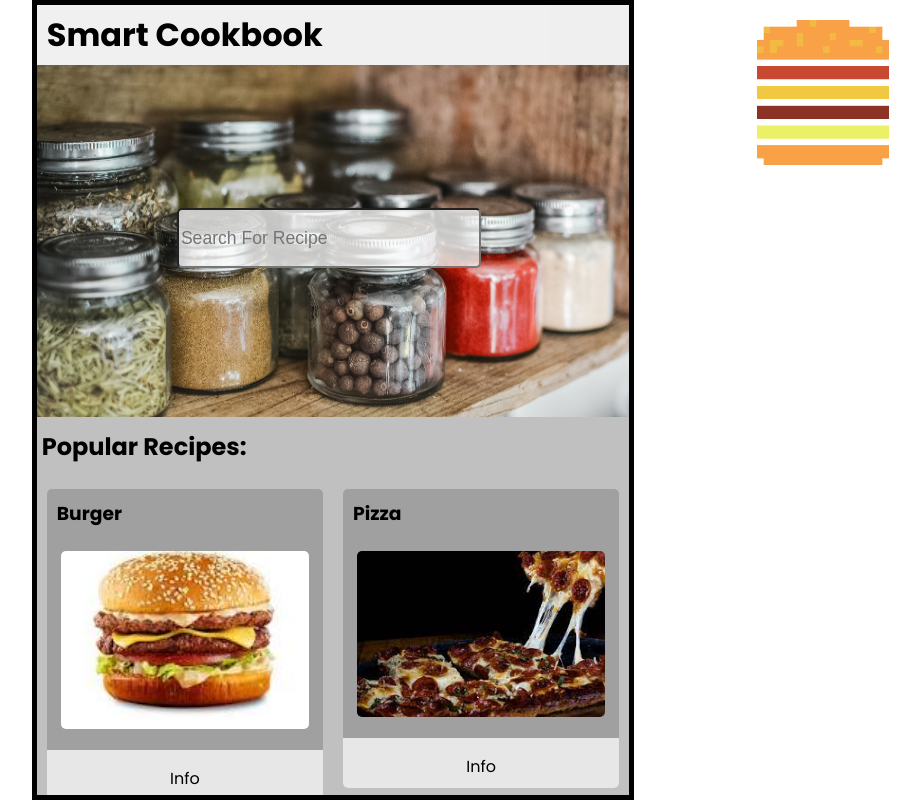
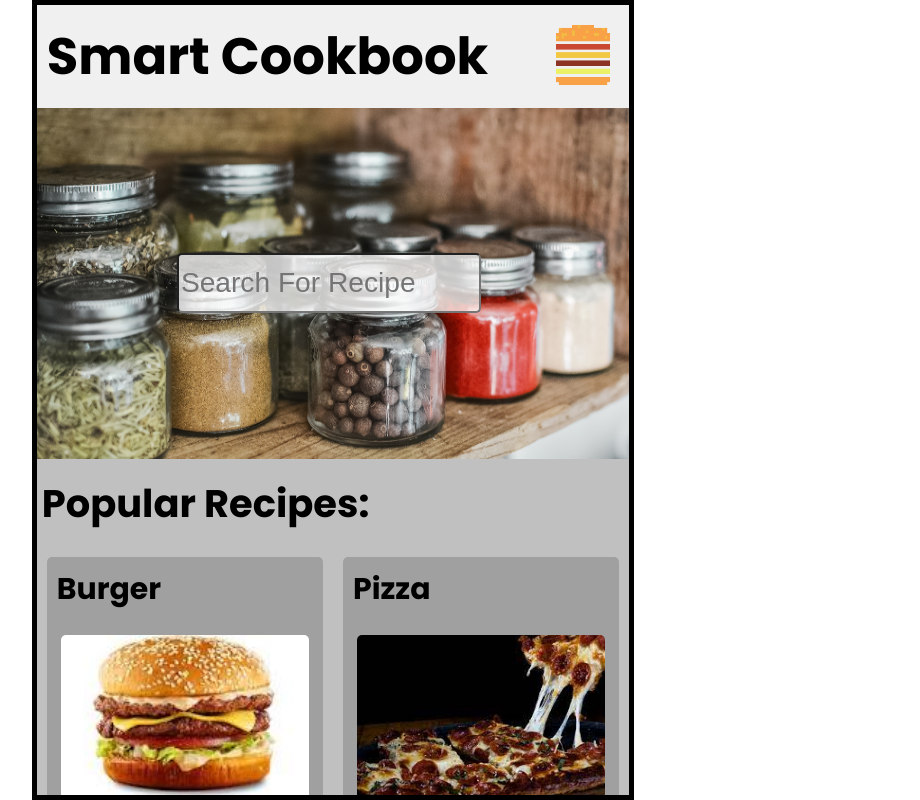
Before and after one commit to UC-KBish/CS5167-UI, a React (Vite) app in the folder Project1/SmartCookbook/: page / in a window 1280 px wide. Shown: the whole page, without its empty margins (307-1227 px from the left). Built offline with nearby package versions, Linux system fonts and the light colour scheme.

Commit message:
About to move hamburger menu to component

```diff
--- a/Project1/SmartCookbook/src/App.css
+++ b/Project1/SmartCookbook/src/App.css
@@ -1,7 +1,24 @@
-html, body {
+html,
+body {
   margin: 0;
   font-family: 'Poppins', sans-serif;
   height: 100%;
+  font-size: 2vw;
+}
+
+header {
+  position: sticky;
+  top: 0;
+  z-index: 100;
+  background-color: #FFFFFFC0;
+  display: flex;
+  align-items: center;
+  justify-content: space-between;
+}
+
+h1 {
+  font-size: 2rem;
+  margin: 0.5rem;
 }
 
 /* Classes */
@@ -24,21 +41,19 @@ html, body {
   top: 0;
 }
 
-.blurred-element {
+.blur {
   filter: blur(5px);
 }
 
 #menu {
   position: fixed;
   top: 0;
-  right: -250px;
-  /* Hide the menu by moving it to the right */
-  width: 250px;
+  right: -100vw;
+  width: 100%;
   height: 100%;
   background-color: #333;
   color: #fff;
   transition: right 0.3s ease;
-  /* Add a transition for smooth animation */
 }
 
 #menu ul {
@@ -47,15 +62,29 @@ html, body {
 }
 
 #menu ul li {
+  text-decoration: none;
+  color: #ffffff;
   padding: 10px;
 }
 
-#menu-button {
-  position: fixed;
-  top: 10px;
-  right: 10px;
+#menu-button,
+#menu-button-back {
+  position: absolute;
+  top: 0.5rem;
+  right: 0.5rem;
+  transition: right 0.3s ease;
   background-color: #00000000;
   border: none;
-  padding: 10px 20px;
   cursor: pointer;
+  height: 3rem;
 }
+
+#menu-button img,
+#menu-button-back img {
+  height: 80%;
+  margin-block: 10%;
+}
+
+#menu-button-back {
+  right: -2.5rem;
+}
--- a/Project1/SmartCookbook/src/components/Header.jsx
+++ b/Project1/SmartCookbook/src/components/Header.jsx
@@ -1,52 +1,51 @@
 import React, { useState } from 'react';
+
+import HamburgerMenu from './HamburgerMenu';
 
 function Header(props) {
 
-    const [inputValue, setInputValue] = useState("");
+    const handleInputChange = () => {
+        const menu = document.getElementById('menu');
+        const menu_button = document.getElementById('menu-button');
+        const menu_button_back = document.getElementById('menu-button-back');
 
-    const menu = document.getElementById('menu');
-
-    const handleInputChange = (event) => {
-        const newValue = event.target.value;
-        setInputValue(newValue);
-
-        if (menu.style.right === '-250px') {
-            menu.style.right = '0';
+        if (menu.style.right === '-50vw') {
+            menu.style.right = '-100vw';
+            menu_button.style.right = '0.5rem';
+            menu_button_back.style.right = '-2rem';
         } else {
-            menu.style.right = '-250px';
+            menu.style.right = '-50vw';
+            menu_button.style.right = '2.5rem';
+            menu_button_back.style.right = '0.5rem';
         }
-
-
     };
 
+    let title = <h1 style={{ marginLeft: '10px', fontSize: '200%' }}>{props.title}</h1>;
 
     if (props.backToIndex) {
-        return (<>
-            <div className='flex' style={{ minWidth: '100%', height: '60px', backgroundColor: '#c0c0c0', top: '0', position: 'absolute', justifyContent: 'center' }} />
-            <div className='flexVerticallyAlligned'>
-                <a href='/' style={{ textDecoration: 'none', 'color': 'black' }}>
-                    <h1 style={{ marginLeft: '10px', fontSize: '200%' }}>{props.title}</h1>
-                </a>
-                <img src='HamburgerMenu.png' style={{ maxWidth: '60%', maxHeight: '60%', marginRight: '20px' }}></img>
-            </div>
-        </>);
+        title = <a href='/' style={{ textDecoration: 'none', 'color': 'black' }}>{title}</a>
     }
-    return (<>
-        <div className='flex' style={{ minWidth: '100%', height: '60px', backgroundColor: '#c0c0c0', top: '0', position: 'absolute', justifyContent: 'center' }} />
-        <div className='flexVerticallyAlligned'>
-            <h1 style={{ marginLeft: '10px', fontSize: '200%' }}>{props.title}</h1>
+
+    return (
+        <header>
+            {title}
             <div id="menu" class="hidden">
                 <ul>
-                    <li><a href="#">Item 1</a></li>
-                    <li><a href="#">Item 2</a></li>
-                    <li><a href="#">Item 3</a></li>
+                    <li><a href="#">Profile</a></li>
+                    <li><a href="/">Search</a></li>
+                    <li><a href="#">Saved</a></li>
                 </ul>
             </div>
             <button id="menu-button" onClick={handleInputChange}>
-                <img src='HamburgerMenu.png' style={{ maxWidth: '60%', maxHeight: '60%', marginRight: '20px' }} />
+                <img src='HamburgerMenu.png' />
             </button>
-        </div>
-    </>);
+            <button id="menu-button-back" onClick={handleInputChange}>
+                <img src='ArrowBack.png' />
+            </button>
+
+        </header>
+    );
+
 }
 
 export default Header
```
Also changed, not shown: Project1/SmartCookbook/src/data/users.json (added, +7 -0 lines), Project1/SmartCookbook/testing.html (+9 -6 lines), Project1/SmartCookbook/public/ArrowBack.png (added). Lines whose indentation alone changed are shown as unchanged.
